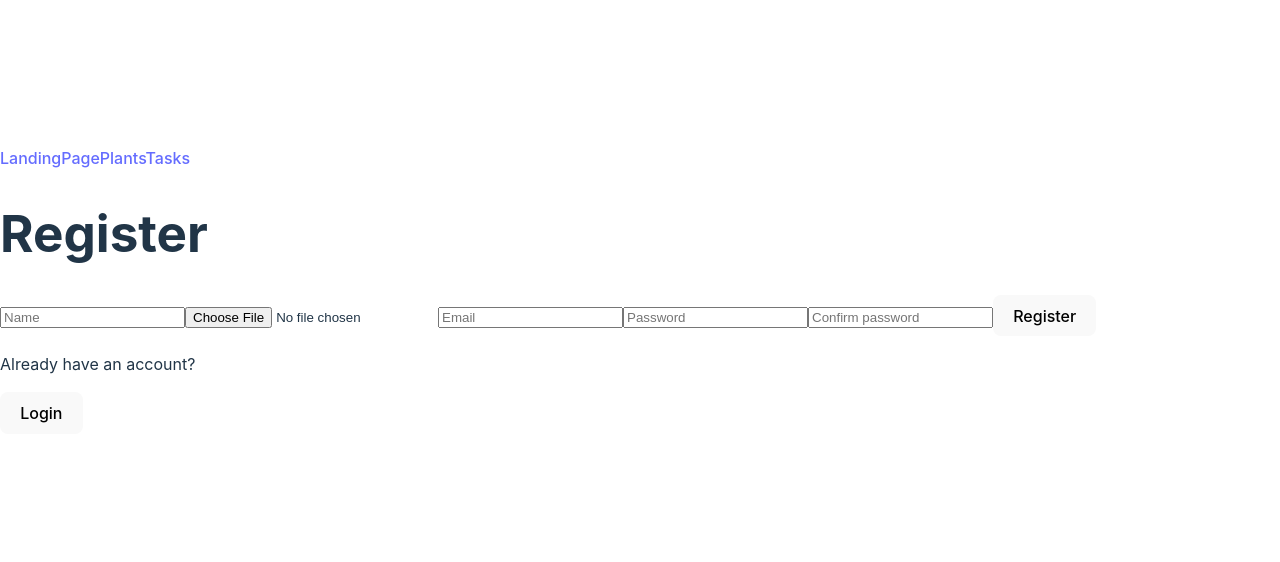
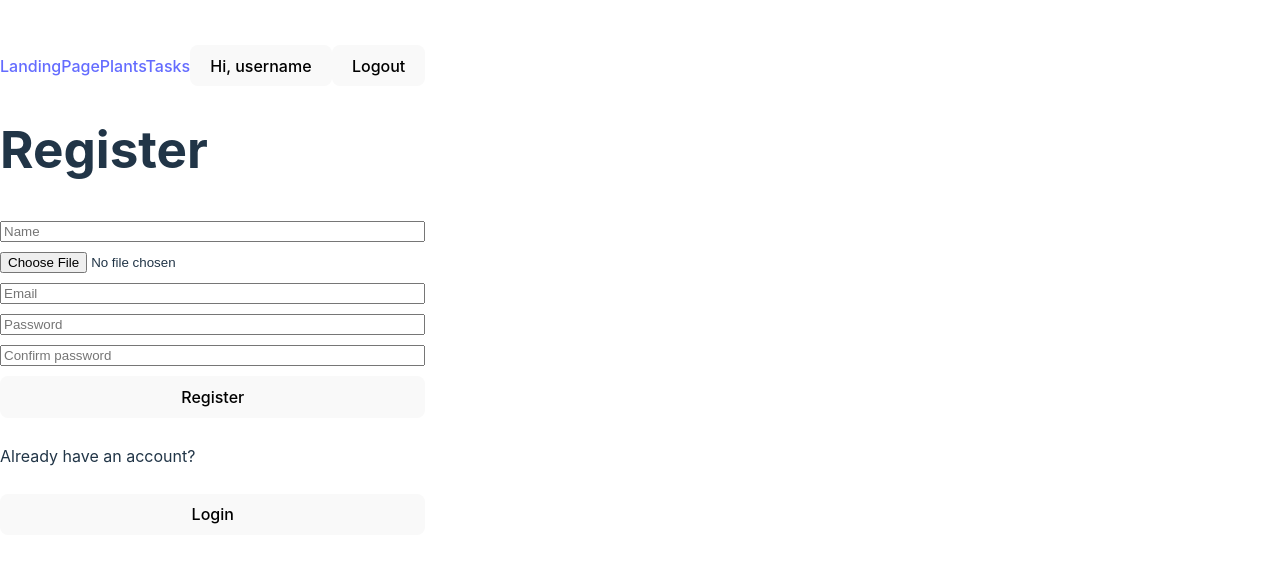
Before and after one commit to aleksandra-roguszewska/plant-lover, a React (Vite) app in the folder plant-lover/: page /register in a window 1280 px wide. Shown: the part 110-672 px from the top of the page. Built offline with nearby package versions, Linux system fonts and the light colour scheme; the HTML template or start-up script is replaced by a standard one.

Commit message:
Add login logic

```diff
--- a/plant-lover/src/components/Auth/Login/Login.jsx
+++ b/plant-lover/src/components/Auth/Login/Login.jsx
@@ -1,13 +1,34 @@
+import { signInWithEmailAndPassword } from "firebase/auth";
+import { auth } from "../../firebaseConfig/firebase";
+import styles from "./Login.module.css";
+import { toast } from "react-hot-toast";
+
 const Login = () => {
+  const handleLogin = (e) => {
+    e.preventDefault();
+
+    const userEmail = e.target.email.value;
+    const userPassword = e.target.password.value;
+
+    signInWithEmailAndPassword(auth, userEmail, userPassword).then(() =>
+      toast("successful login")
+    );
+  };
+
   return (
-    <div>
+    <form onSubmit={handleLogin} className={styles.form}>
       <h1>Login</h1>
-      <input placeholder="Email" type="email"></input>
-      <input placeholder="Password" type="password" minLength={6}></input>
+      <input placeholder="Email" type="email" id="email"></input>
+      <input
+        placeholder="Password"
+        type="password"
+        id="password"
+        minLength={6}
+      ></input>
       <button>Login</button>
       <p>{"Don't have an account yet?"}</p>
       <button>Register</button>
-    </div>
+    </form>
   );
 };
 
--- /dev/null
+++ b/plant-lover/src/components/Auth/Login/Login.module.css
@@ -0,0 +1,5 @@
+.form {
+  display: flex;
+  flex-direction: column;
+  gap: 10px;
+}
--- a/plant-lover/src/components/Auth/Register/Register.jsx
+++ b/plant-lover/src/components/Auth/Register/Register.jsx
@@ -1,6 +1,35 @@
+import { useNavigate } from "react-router-dom";
+import styles from "./Register.module.css";
+import { createUserWithEmailAndPassword } from "firebase/auth";
+import { auth, db } from "../../firebaseConfig/firebase";
+import { doc, setDoc } from "firebase/firestore";
+import { toast } from "react-hot-toast";
+
 const Register = () => {
+  const navigate = useNavigate();
+
+  const submitHandler = (e) => {
+    e.preventDefault();
+    const userEmail = e.target.email.value;
+    const userPassword = e.target.password.value;
+
+    createUserWithEmailAndPassword(auth, userEmail, userPassword)
+      .then((jwt) => {
+        console.log(jwt);
+        setDoc(doc(db, "users", jwt.user.uid), {
+          userEmail: userEmail,
+        });
+      })
+      .then(() => navigate("/plants"))
+      .catch((error) => {
+        console.log(error);
+        toast("error", error);
+      });
+    //Tu dorobic obsługę błędów
+  };
+
   return (
-    <div>
+    <form onSubmit={submitHandler} className={styles.form}>
       <h1>Register</h1>
       <input placeholder="Name" type="text" id="name" name="name"></input>
       <input
@@ -26,8 +55,15 @@ const Register = () => {
       ></input>
       <button>Register</button>
       <p>{"Already have an account?"}</p>
-      <button>Login</button>
-    </div>
+      <button
+        onClick={(e) => {
+          e.preventDefault();
+          navigate("/login");
+        }}
+      >
+        Login
+      </button>
+    </form>
   );
 };
 
--- /dev/null
+++ b/plant-lover/src/components/Auth/Register/Register.module.css
@@ -0,0 +1,5 @@
+.form {
+  display: flex;
+  flex-direction: column;
+  gap: 10px;
+}
--- a/plant-lover/src/components/LandingPage/LandingPage.jsx
+++ b/plant-lover/src/components/LandingPage/LandingPage.jsx
@@ -1,10 +1,13 @@
+import { useNavigate } from "react-router-dom";
+
 const LandingPage = () => {
+  const navigate = useNavigate();
   return (
     <div>
       <h1>Join us! We’ll help You take care of your plants:)</h1>
-      <button>Register</button>
+      <button onClick={() => navigate("/register")}>Register</button>
       <p>Already have an account?</p>
-      <button>Login</button>
+      <button onClick={() => navigate("/login")}>Login</button>
     </div>
   );
 };
--- a/plant-lover/src/components/Navbar/Navbar.jsx
+++ b/plant-lover/src/components/Navbar/Navbar.jsx
@@ -1,11 +1,23 @@
-import { NavLink } from "react-router-dom";
+import { NavLink, useNavigate } from "react-router-dom";
+import { logout } from "../firebaseConfig/firebase";
 
 const Navbar = () => {
+  const navigate = useNavigate();
+
   return (
     <div>
       <NavLink to="/">LandingPage</NavLink>
       <NavLink to="/plants">Plants</NavLink>
       <NavLink to="/tasks">Tasks</NavLink>
+      <button>Hi, username</button>
+      <button
+        onClick={() => {
+          navigate("/");
+          logout();
+        }}
+      >
+        Logout
+      </button>
     </div>
   );
 };
--- a/plant-lover/src/components/firebaseConfig/firebase.js
+++ b/plant-lover/src/components/firebaseConfig/firebase.js
@@ -3,7 +3,7 @@ import { initializeApp } from "firebase/app";
 // TODO: Add SDKs for Firebase products that you want to use
 // https://firebase.google.com/docs/web/setup#available-libraries
 import { getFirestore } from "firebase/firestore";
-import { getAuth } from "firebase/auth";
+import { getAuth, signOut } from "firebase/auth";
 
 // Your web app's Firebase configuration
 const firebaseConfig = {
@@ -19,3 +19,7 @@ const firebaseConfig = {
 const app = initializeApp(firebaseConfig);
 export const db = getFirestore(app);
 export const auth = getAuth(app);
+
+export const logout = () => {
+  signOut(auth);
+};
```
